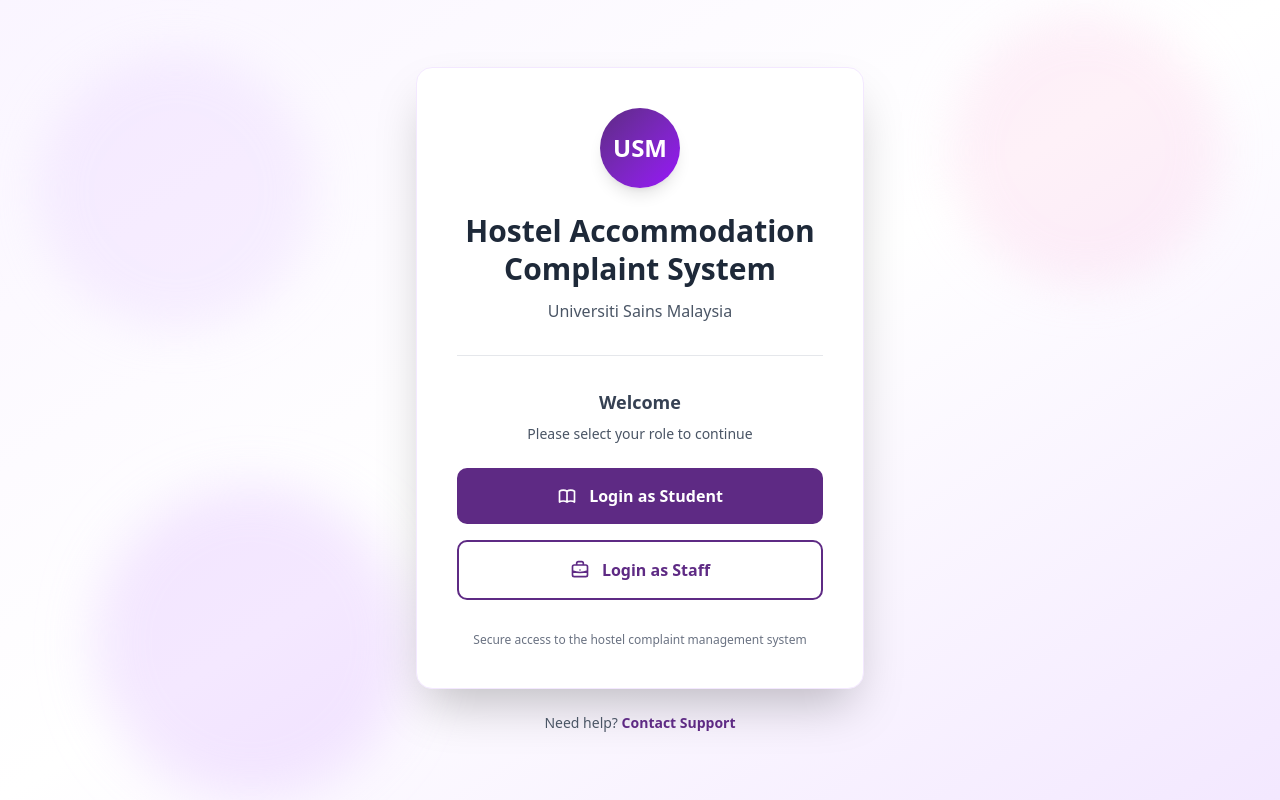
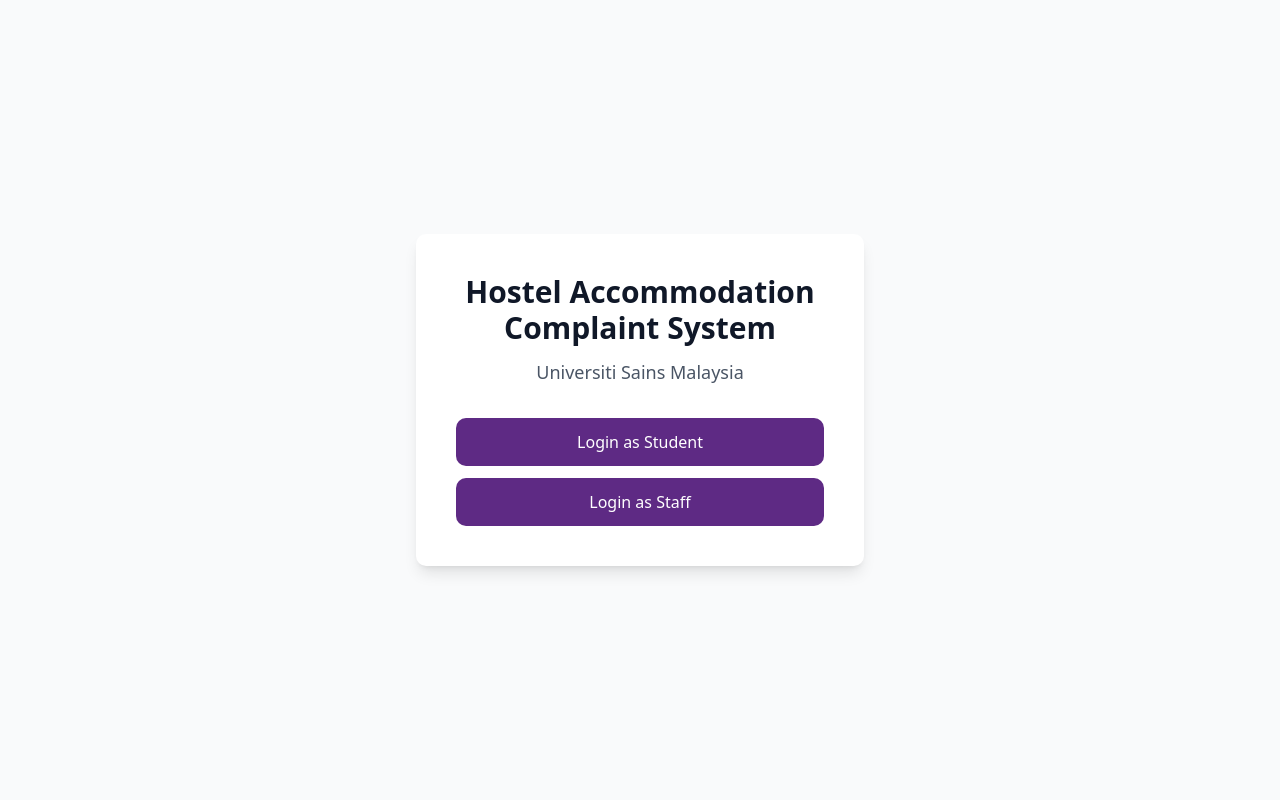
Before and after one commit to danishayman/CMT322-Asg1, a Next.js app: page /login in a window 1280 px wide. Built offline with nearby package versions, Linux system fonts and the light colour scheme.

Commit message:
simpler login page

```diff
--- a/app/login/page.tsx
+++ b/app/login/page.tsx
@@ -14,147 +14,58 @@
   };
 
   return (
-    <div className="flex min-h-screen items-center justify-center bg-gradient-to-br from-purple-50 via-white to-purple-100 px-4 py-8 relative overflow-hidden">
-      {/* Decorative Background Elements */}
-      <div className="absolute top-0 left-0 w-full h-full overflow-hidden pointer-events-none">
-        <div className="absolute top-10 left-10 w-72 h-72 bg-purple-200 rounded-full mix-blend-multiply filter blur-xl opacity-30 animate-blob"></div>
-        <div className="absolute top-0 right-10 w-72 h-72 bg-pink-200 rounded-full mix-blend-multiply filter blur-xl opacity-30 animate-blob animation-delay-2000"></div>
-        <div className="absolute -bottom-8 left-20 w-72 h-72 bg-purple-300 rounded-full mix-blend-multiply filter blur-xl opacity-30 animate-blob animation-delay-4000"></div>
-      </div>
-
+    <div className="flex min-h-screen items-center justify-center bg-gray-50 px-4">
       {/* Login Card */}
-      <div className="w-full max-w-md relative z-10">
-        <div className="bg-white rounded-2xl shadow-2xl p-8 md:p-10 border border-purple-100">
+      <div className="w-full max-w-md animate-fade-in">
+        <div className="bg-white rounded-lg shadow-lg p-8 md:p-10">
           {/* Header Section */}
           <div className="text-center mb-8">
-            {/* University Logo Placeholder */}
-            <div className="flex justify-center mb-6">
-              <div className="w-20 h-20 bg-gradient-to-br from-[#5e2a84] to-purple-600 rounded-full flex items-center justify-center shadow-lg">
-                <span className="text-white font-bold text-2xl">USM</span>
-              </div>
-            </div>
-
             {/* Title */}
-            <h1 className="text-2xl md:text-3xl font-bold text-gray-800 mb-2 leading-tight">
-              Hostel Accommodation
-              <br />
-              Complaint System
+            <h1 className="text-2xl md:text-3xl font-bold text-gray-900 mb-3">
+              Hostel Accommodation Complaint System
             </h1>
 
             {/* Subtitle */}
-            <p className="text-gray-600 font-medium mt-3">
+            <p className="text-gray-600 text-lg">
               Universiti Sains Malaysia
             </p>
           </div>
 
-          {/* Divider */}
-          <div className="border-t border-gray-200 mb-8"></div>
-
-          {/* Login Instructions */}
-          <div className="text-center mb-6">
-            <p className="text-gray-700 font-semibold text-lg mb-2">
-              Welcome
-            </p>
-            <p className="text-gray-600 text-sm">
-              Please select your role to continue
-            </p>
-          </div>
-
           {/* Login Buttons */}
-          <div className="space-y-4">
+          <div className="space-y-3 mt-8">
             {/* Student Login Button */}
             <button
               onClick={handleStudentLogin}
-              className="w-full bg-[#5e2a84] hover:bg-[#4a2169] text-white font-semibold py-4 px-6 rounded-lg transition-all duration-200 transform hover:scale-[1.02] hover:shadow-lg focus:outline-none focus:ring-4 focus:ring-purple-300 active:scale-[0.98]"
+              className="w-full bg-[#5e2a84] hover:bg-[#4a2169] text-white font-medium py-3 px-6 rounded-lg transition-colors duration-200 focus:outline-none focus:ring-2 focus:ring-[#5e2a84] focus:ring-offset-2"
             >
-              <div className="flex items-center justify-center gap-3">
-                <svg
-                  className="w-5 h-5"
-                  fill="none"
-                  stroke="currentColor"
-                  viewBox="0 0 24 24"
-                >
-                  <path
-                    strokeLinecap="round"
-                    strokeLinejoin="round"
-                    strokeWidth={2}
-                    d="M12 6.253v13m0-13C10.832 5.477 9.246 5 7.5 5S4.168 5.477 3 6.253v13C4.168 18.477 5.754 18 7.5 18s3.332.477 4.5 1.253m0-13C13.168 5.477 14.754 5 16.5 5c1.747 0 3.332.477 4.5 1.253v13C19.832 18.477 18.247 18 16.5 18c-1.746 0-3.332.477-4.5 1.253"
-                  />
-                </svg>
-                <span>Login as Student</span>
-              </div>
+              Login as Student
             </button>
 
             {/* Staff Login Button */}
             <button
               onClick={handleStaffLogin}
-              className="w-full bg-white hover:bg-gray-50 text-[#5e2a84] font-semibold py-4 px-6 rounded-lg border-2 border-[#5e2a84] transition-all duration-200 transform hover:scale-[1.02] hover:shadow-lg focus:outline-none focus:ring-4 focus:ring-purple-300 active:scale-[0.98]"
+              className="w-full bg-[#5e2a84] hover:bg-[#4a2169] text-white font-medium py-3 px-6 rounded-lg transition-colors duration-200 focus:outline-none focus:ring-2 focus:ring-[#5e2a84] focus:ring-offset-2"
             >
-              <div className="flex items-center justify-center gap-3">
-                <svg
-                  className="w-5 h-5"
-                  fill="none"
-                  stroke="currentColor"
-                  viewBox="0 0 24 24"
-                >
-                  <path
-                    strokeLinecap="round"
-                    strokeLinejoin="round"
-                    strokeWidth={2}
-                    d="M21 13.255A23.931 23.931 0 0112 15c-3.183 0-6.22-.62-9-1.745M16 6V4a2 2 0 00-2-2h-4a2 2 0 00-2 2v2m4 6h.01M5 20h14a2 2 0 002-2V8a2 2 0 00-2-2H5a2 2 0 00-2 2v10a2 2 0 002 2z"
-                  />
-                </svg>
-                <span>Login as Staff</span>
-              </div>
+              Login as Staff
             </button>
           </div>
-
-          {/* Footer Note */}
-          <div className="mt-8 text-center">
-            <p className="text-xs text-gray-500">
-              Secure access to the hostel complaint management system
-            </p>
-          </div>
-        </div>
-
-        {/* Additional Info Below Card */}
-        <div className="mt-6 text-center">
-          <p className="text-sm text-gray-600">
-            Need help?{' '}
-            <a
-              href="#"
-              className="text-[#5e2a84] font-semibold hover:underline"
-            >
-              Contact Support
-            </a>
-          </p>
         </div>
       </div>
 
-      {/* Custom Animation Styles */}
+      {/* Fade-in Animation */}
       <style jsx>{`
-        @keyframes blob {
-          0% {
-            transform: translate(0px, 0px) scale(1);
+        @keyframes fadeIn {
+          from {
+            opacity: 0;
+            transform: translateY(10px);
           }
-          33% {
-            transform: translate(30px, -50px) scale(1.1);
-          }
-          66% {
-            transform: translate(-20px, 20px) scale(0.9);
-          }
-          100% {
-            transform: translate(0px, 0px) scale(1);
+          to {
+            opacity: 1;
+            transform: translateY(0);
           }
         }
-        .animate-blob {
-          animation: blob 7s infinite;
-        }
-        .animation-delay-2000 {
-          animation-delay: 2s;
-        }
-        .animation-delay-4000 {
-          animation-delay: 4s;
+        .animate-fade-in {
+          animation: fadeIn 0.5s ease-out;
         }
       `}</style>
     </div>
```
